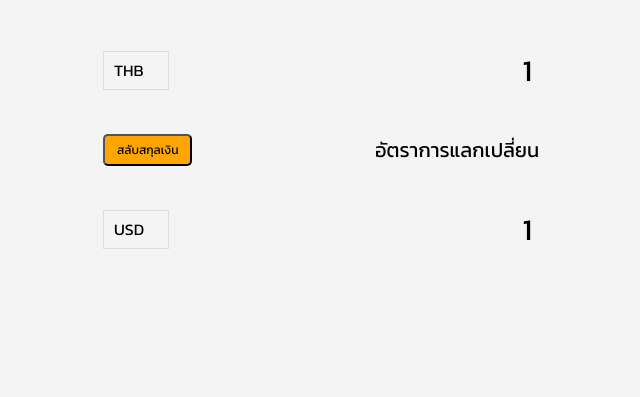
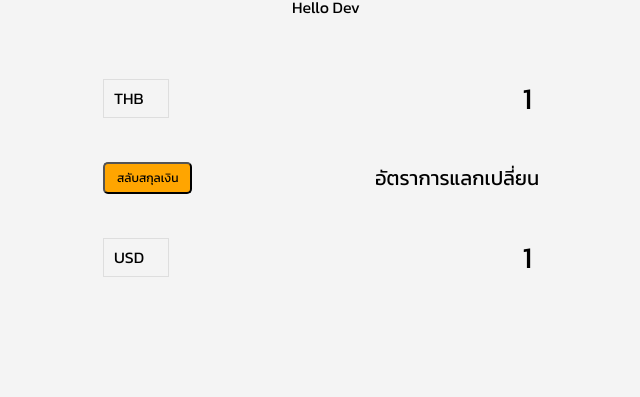
Before and after one commit to Yoky0540/money-exchange, a plain HTML site: page index.html in a window 1280 px wide. Shown: the part 403-800 px from the top of the page, without its empty margins (314-954 px from the left). Drawn offline with Linux system fonts and the light colour scheme; no server answers; a web font is replaced by a local one.

Commit message:
change html

```diff
--- a/index.html
+++ b/index.html
@@ -9,6 +9,7 @@
 <body>
     <img src="Asset/money.png" class="money-img" alt="">
     <h1>โปรแกรมแปลงสกุลเงิน</h1>
+    <p>Hello Dev</p>
     <div class="container">
         <div class="currency">
             <select name="" id="currency-one">
```
